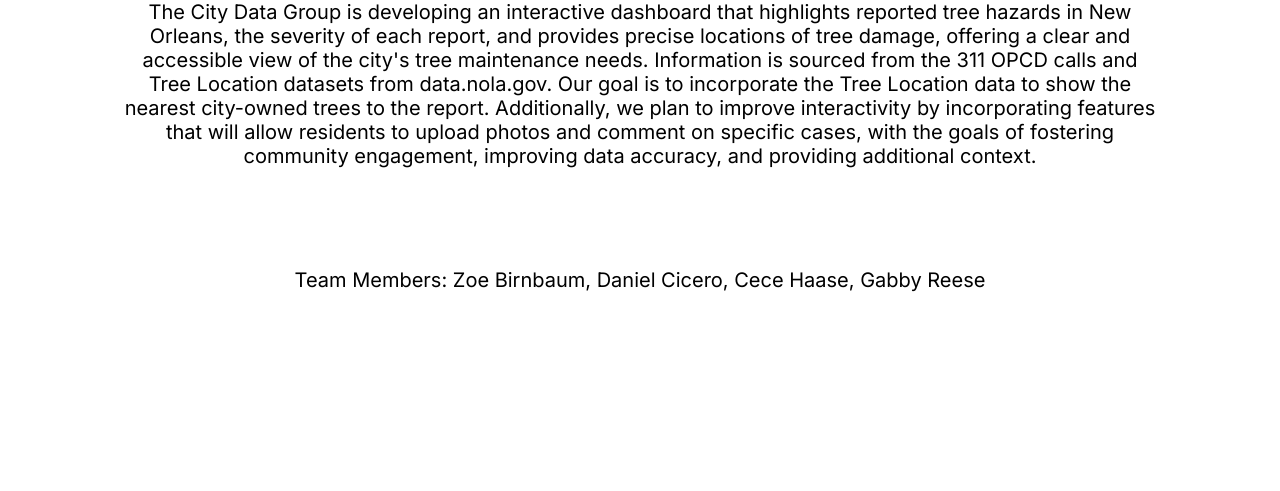
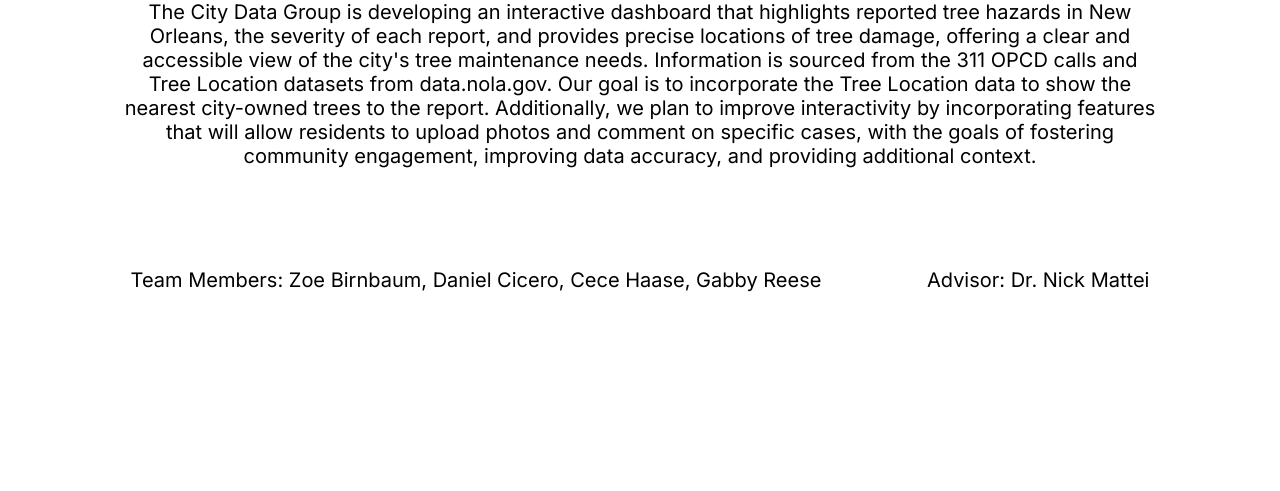
Before and after one commit to zbirnbaum/cmpscapstone, a Django app: page /about/ in a window 1280 px wide. Shown: the part 210-701 px from the top of the page. Run offline with Django 5.2, Linux system fonts and the light colour scheme; parts of the project's set-up code (start-up, migrations or seed data) failed here and were passed over.

Commit message:
Update about.html
Added credit for Dr. Mattei

```diff
--- a/capstone_frontend/cap_frontend/templates/about.html
+++ b/capstone_frontend/cap_frontend/templates/about.html
@@ -13,5 +13,6 @@
         features that will allow residents to upload photos and comment on specific cases, with the goals of fostering
         community engagement, improving data accuracy, and providing additional context. </p>
     <p2 style="font-size: 20px; margin: 50px;">Team Members: Zoe Birnbaum, Daniel Cicero, Cece Haase, Gabby Reese </p2>
+    <p3 style="font-size: 20px; margin: 50px;">Advisor: Dr. Nick Mattei </p3>
     </center>
 {% endblock %}
```
